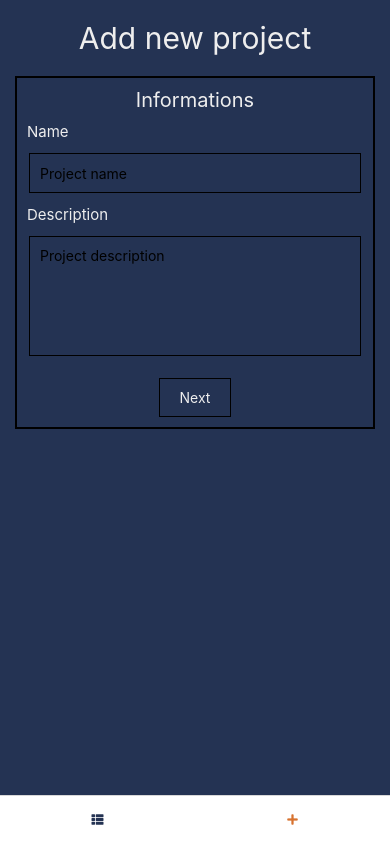
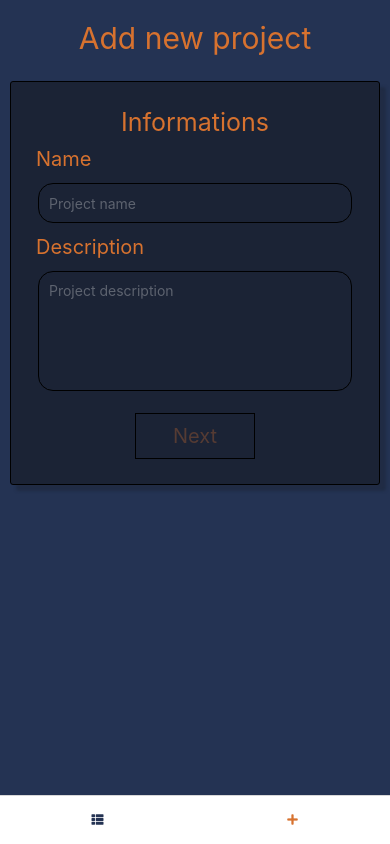
Before and after one commit to WildCodeSchool/2109-wns-remote3-jahbaf-mobile, a React Native app: screen /AddProject in a window 390 px wide. Built offline with nearby package versions, Linux system fonts and the light colour scheme.

Commit message:
FEAT: styling

```diff
--- a/screens/AddProject.tsx
+++ b/screens/AddProject.tsx
@@ -39,7 +39,10 @@ export const AddProject = ({ navigation }: any) =>{
   });
   const validateNameAndDescription = () => {
     if (currentStep === 0) {
-      if (projectData.name) {} else return;
+      if (projectData.name) {
+        projectData.name = projectData.name.trim();
+        projectData.description = projectData.description?.trim();
+      } else return;
     }
     console.log("Name and description are valid");
     setCurrentStep(currentStep + 1);
@@ -67,24 +70,28 @@ export const AddProject = ({ navigation }: any) =>{
             <TextInput
               style={styles.inputName}
               placeholder="Project name"
-              onChangeText={(text: string) => setProjectData({ ...projectData, name: text.trim() })}
+              placeholderTextColor={"#eeeeee50"}
+              onChangeText={(text: string) => setProjectData({ ...projectData, name: text })}
+              value={projectData.name}
             />
             <Text style={styles.inputTitle}>Description</Text>
             <TextInput
               style={styles.inputDescription}
               placeholder="Project description"
-              onChangeText={(text: string) => setProjectData({ ...projectData, description: text.trim() })}
+              placeholderTextColor={"#eeeeee50"}
+              onChangeText={(text: string) => setProjectData({ ...projectData, description: text })}
+              value={projectData.description}
               multiline = {true}
               numberOfLines = {4}
             />
             <View
-              style={styles.nextContainer}
+              style={styles.actionContainer}
             >
               <Pressable
-                style={styles.nextButton}
+                style={styles.actionButton}
                 onPress={validateNameAndDescription}
                 >
-                <Text style={styles.nextButtonText}>Next</Text>
+                <Text style={[styles.actionButtonText, projectData.name == "" ? {color: "#D7722F50"} : null]}>Next</Text>
               </Pressable>
             </View>
           </View>
@@ -99,13 +106,19 @@ export const AddProject = ({ navigation }: any) =>{
           <View style={styles.projectCard}>
             <Text style={styles.stepTitle}>Project members</Text>
             <View
-              style={styles.nextContainer}
+              style={styles.actionContainer}
             >
               <Pressable
-                style={styles.nextButton}
+              style={styles.actionButton}
+              onPress={() => setCurrentStep(currentStep - 1)}
+              >
+                <Text style={styles.actionButtonText}>Previous</Text>
+              </Pressable>
+              <Pressable
+                style={styles.actionButton}
                 onPress={validateMembers}
               >
-                <Text style={styles.nextButtonText}>Next</Text>
+                <Text style={styles.actionButtonText}>Next</Text>
               </Pressable>
             </View>
           </View>
@@ -118,19 +131,24 @@ export const AddProject = ({ navigation }: any) =>{
         <SafeAreaView>
           <Text style={styles.header}>Add new project</Text>
           <View style={styles.projectCard}>
-            <Text style={styles.stepTitle}>Project Summary</Text>
-            <Text>Project name:</Text>
-            <Text>{projectData.name}</Text>
-            <Text>Project description:</Text>
-            <Text>{projectData.description}</Text>
+            <Text style={styles.stepTitle}>Project summary</Text>
+            <Text style={styles.inputTitle}>Project name:<Text style={styles.inputName}> {projectData.name}</Text></Text>
+            {projectData.description ? <Text style={[styles.inputTitle, {fontSize: 15}]}>Project description:<Text style={styles.inputName}> {projectData.description}</Text></Text> : null}
+            {/* TEAM MEMBERS */}
             <View
-              style={styles.nextContainer}
+              style={styles.actionContainer}
             >
               <Pressable
-                style={styles.nextButton}
+                style={styles.actionButton}
+                onPress={() => setCurrentStep(currentStep - 1)}
+              >
+                <Text style={styles.actionButtonText}>Previous</Text>
+              </Pressable>
+              <Pressable
+                style={styles.actionButton}
                 onPress={() => setIsDone(true)}
                 >
-                <Text style={styles.nextButtonText}>Next</Text>
+                <Text style={styles.actionButtonText}>Save</Text>
               </Pressable>
             </View>
           </View>
@@ -146,42 +164,54 @@ const styles = StyleSheet.create({
     textAlign: "center",
     fontSize: 30,
     marginVertical: 20,
-    color: colors.TEXT_COLOR_LIGHT,
+    color: colors.INTERACTION_COLOR,
   },
   projectCard: {
-    marginHorizontal: 15,
-    borderWidth: 2,
-    borderColor: "black",
-    borderStyle: "solid",
+    borderWidth: 1,
+    borderRadius: 3,
+    marginHorizontal: 10,
+    padding: 15,
+    backgroundColor: colors.DARK_COLOR_DARKER,
+    shadowColor: colors.DARK_COLOR_DARKER,
+    shadowOffset: { width: 6, height: 6 },
+    shadowOpacity: 0.5,
+    shadowRadius: 3,
+    marginVertical: 5,
   },
   stepTitle: {
-    fontSize: 20,
+    fontSize: 25,
     textAlign: "center",
     marginVertical: 10,
-    color: colors.TEXT_COLOR_LIGHT,
-
+    color: colors.INTERACTION_COLOR,
   },
   inputTitle: {
-    fontSize: 15,
+    fontSize: 20,
     marginLeft: 10,
-    color: colors.TEXT_COLOR_LIGHT,
+    color: colors.INTERACTION_COLOR,
   },
   inputName: {
     height: 40,
     margin: 12,
     borderWidth: 1,
+    borderRadius: 15,
     padding: 10,
+    color: colors.TEXT_COLOR_LIGHT
   },
   inputDescription: {
     height: 120,
     margin: 12,
     borderWidth: 1,
+    borderRadius: 15,
     padding: 10,
+    color: colors.TEXT_COLOR_LIGHT,
   },
-  nextContainer: {
+  actionContainer: {
     alignItems: "center",
+    flexDirection: "row",
+    justifyContent: "space-evenly",
   },
-  nextButton: {
+  actionButton: {
+    width: 120,
     marginVertical: 10,
     borderColor: "black",
     borderWidth: 1,
@@ -189,7 +219,10 @@ const styles = StyleSheet.create({
     paddingVertical: 10,
     paddingHorizontal: 20,
   },
-  nextButtonText: {
-    color: colors.TEXT_COLOR_LIGHT,
-  }
+  actionButtonText: {
+    textAlign: 'center',
+    fontSize: 20,
+    color: colors.INTERACTION_COLOR,
+  },
+
 })
```
